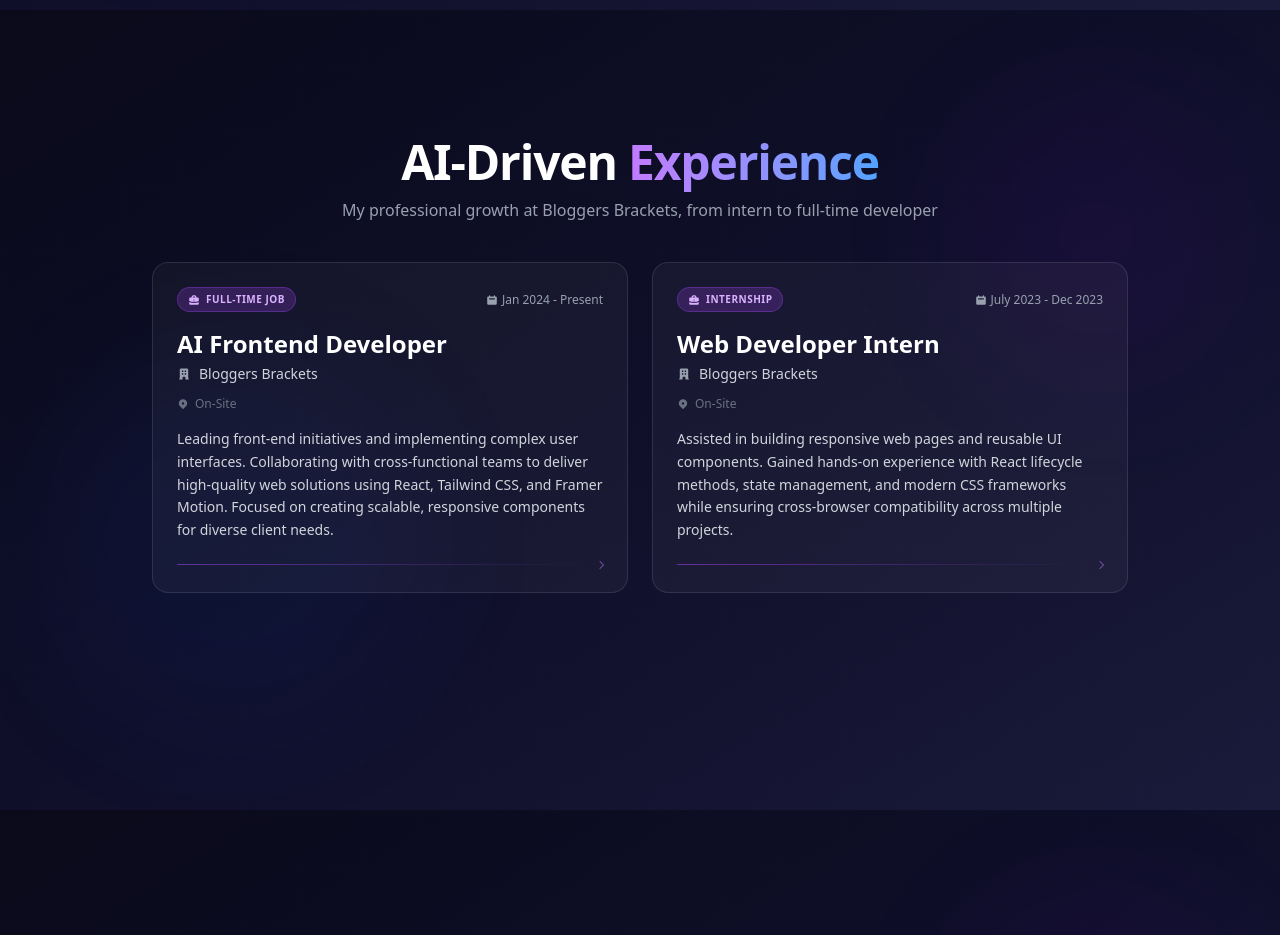
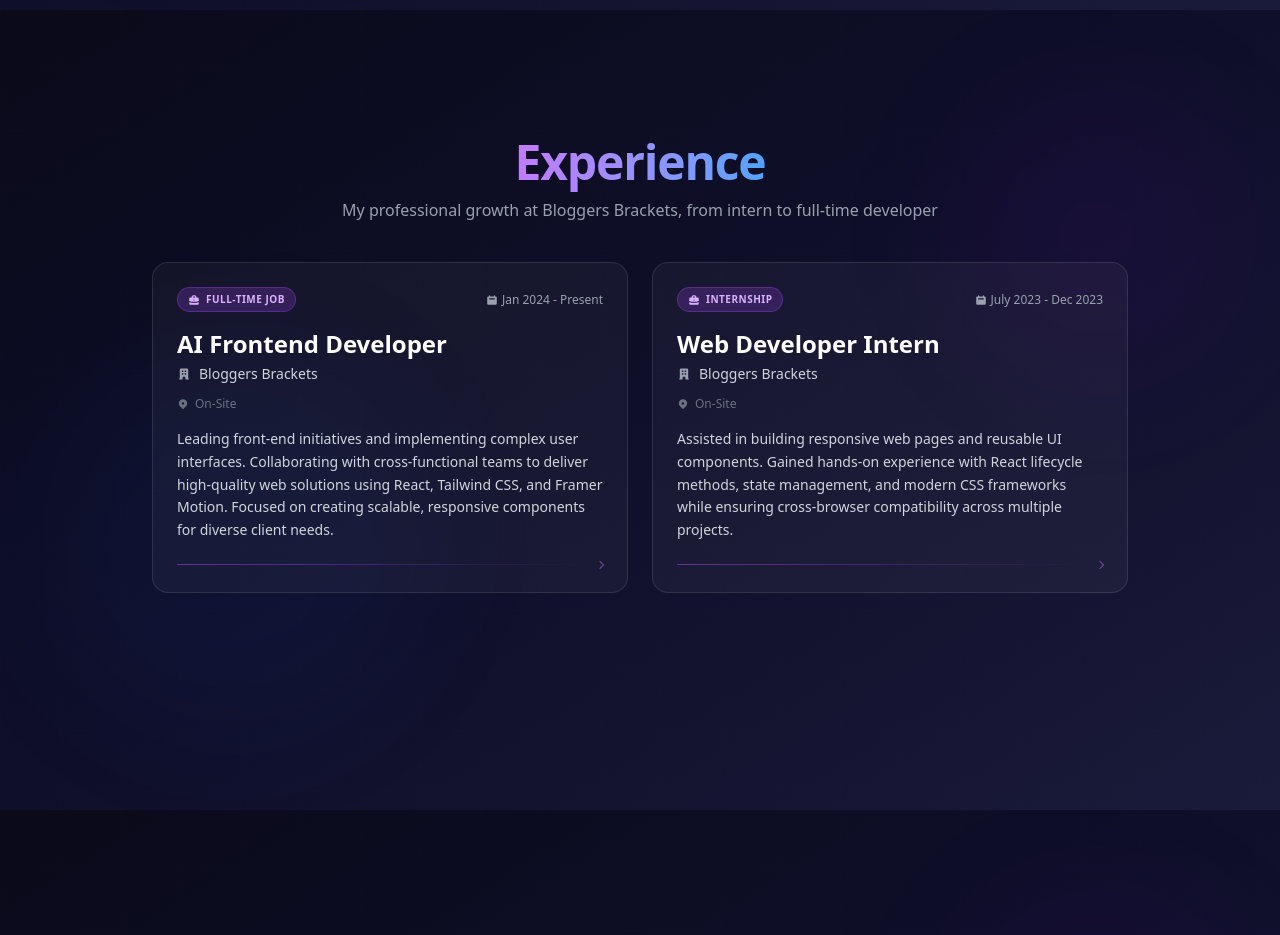
Before and after one commit to MuhammadWaqar7615/Portfolio, a React (Vite) app: page / in a window 1280 px wide. Shown: the part 5720-6655 px from the top of the page. Built offline with nearby package versions, Linux system fonts and the light colour scheme.

Commit message:
update Experience component: comment out AI-Driven text for clarity

```diff
--- a/src/Components/Experience/Experience.jsx
+++ b/src/Components/Experience/Experience.jsx
@@ -78,7 +78,7 @@ export default function Experience() {
           className="text-center mb-10"
         >
           <h2 className="text-3xl md:text-5xl font-bold tracking-tight text-white">
-            AI-Driven{" "}
+            {/* AI-Driven{" "} */}
             <span className="bg-gradient-to-r from-purple-400 to-blue-400 bg-clip-text text-transparent">
               Experience
             </span>
```
